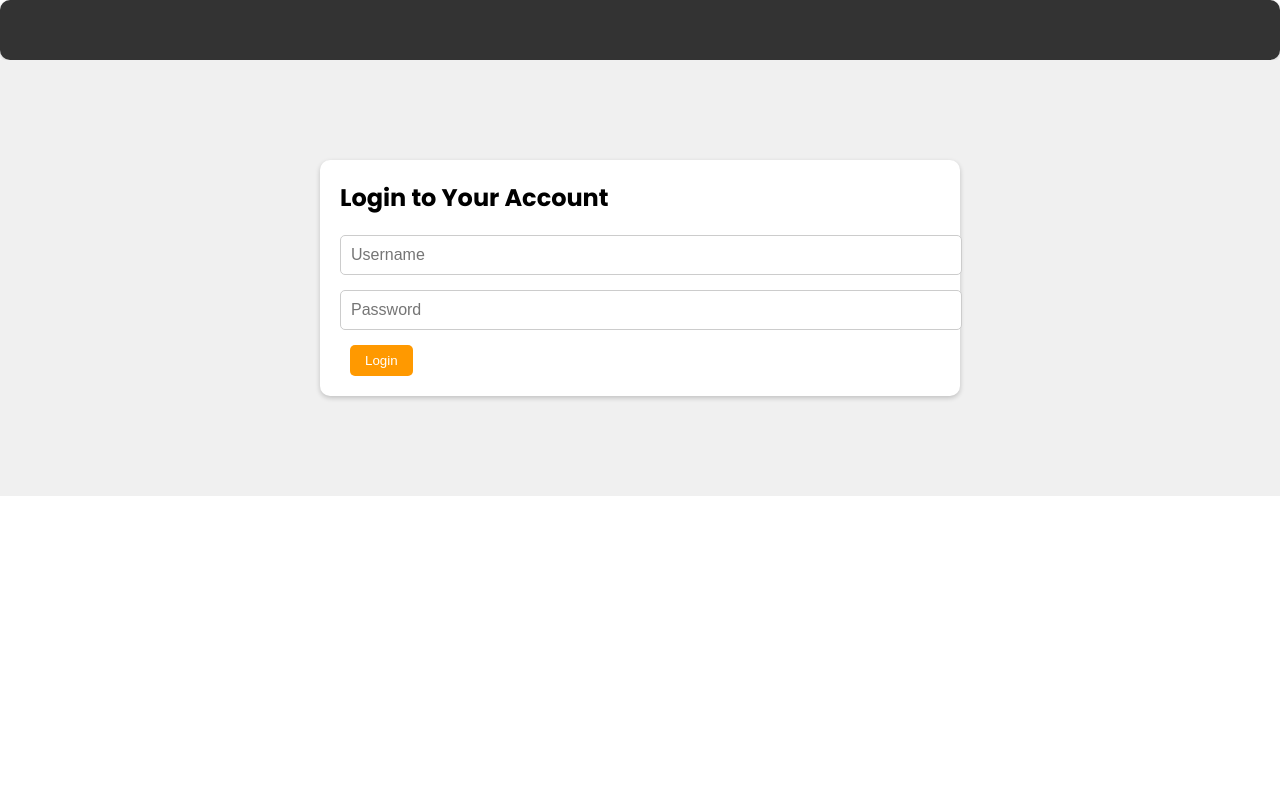
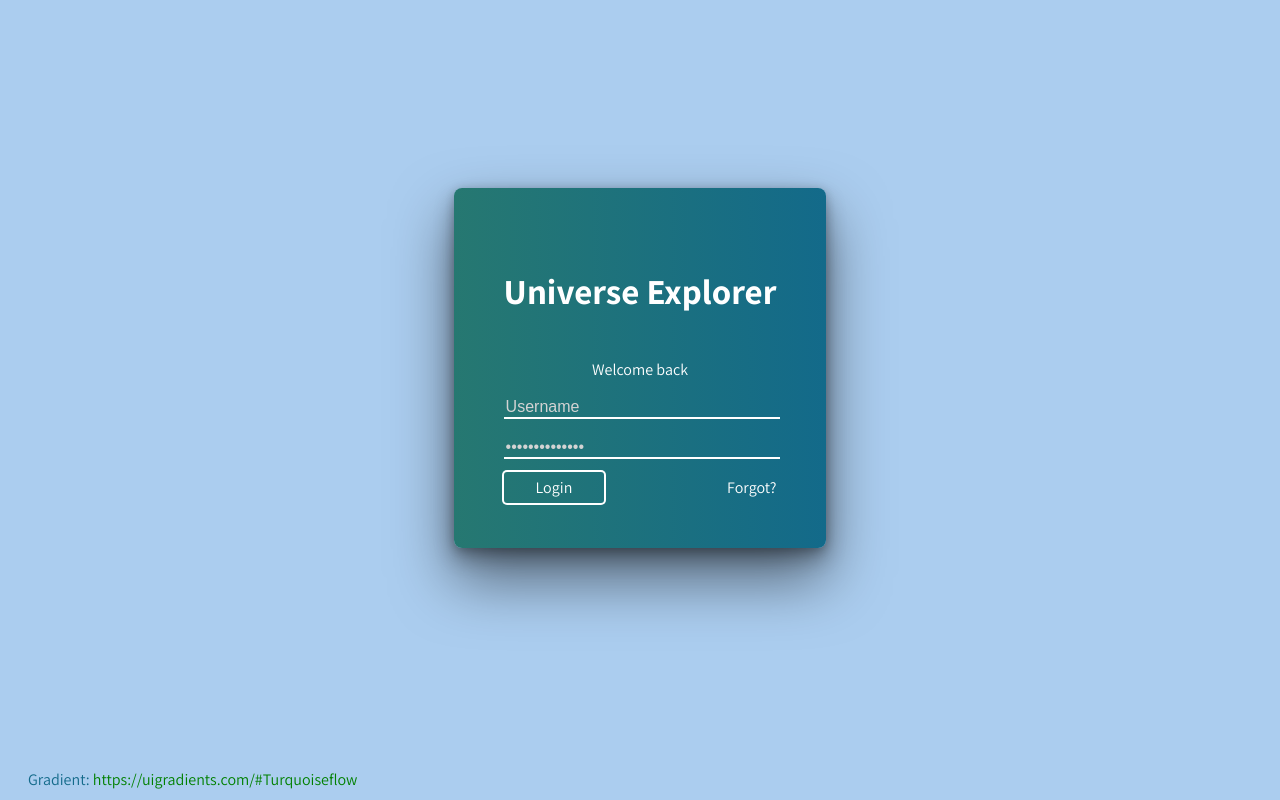
Before and after one commit to rrcoder0167/Power-Track, a Django app: page /login in a window 1280 px wide. Run offline with Django 4.2, Linux system fonts and the light colour scheme.

Commit message:
newest changes

```diff
--- /dev/null
+++ b/power_track_app/static/css/login.css
@@ -0,0 +1,97 @@
+body {
+    background: #ABCDEF;
+    font-family: Assistant, sans-serif;
+    display: flex;
+    min-height: 90vh;
+  }
+  .login {
+    color: white;
+    background: background: #136a8a;
+    background:
+      -webkit-linear-gradient(to right, #267871, #136a8a);
+    background:
+      linear-gradient(to right, #267871, #136a8a);
+    margin: auto;
+    box-shadow:
+      0px 2px 10px rgba(0,0,0,0.2),
+      0px 10px 20px rgba(0,0,0,0.3),
+      0px 30px 60px 1px rgba(0,0,0,0.5);
+    border-radius: 8px;
+    padding: 50px;
+  }
+  .login .head {
+    display: flex;
+    align-items: center;
+    justify-content: center;
+  }
+  .login .head .company {
+    font-size: 2.2em;
+  }
+  .login .msg {
+    text-align: center;
+  }
+  .login .form input[type=text].text {
+    border: none;
+    background: none;
+    box-shadow: 0px 2px 0px 0px white;
+    width: 100%;
+    color: white;
+    font-size: 1em;
+    outline: none;
+  }
+  .login .form .text::placeholder {
+    color: #D3D3D3;
+  }
+  .login .form input[type=password].password {
+    border: none;
+    background: none;
+    box-shadow: 0px 2px 0px 0px white;
+    width: 100%;
+    color: white;
+    font-size: 1em;
+    outline: none;
+    margin-bottom: 20px;
+    margin-top: 20px;
+  }
+  .login .form .password::placeholder {
+    color: #D3D3D3;
+  }
+  .login .form .btn-login {
+    background: none;
+    text-decoration: none;
+    color: white;
+    box-shadow: 0px 0px 0px 2px white;
+    border-radius: 3px;
+    padding: 5px 2em;
+    transition: 0.5s;
+  }
+  .login .form .btn-login:hover {
+    background: white;
+    color: dimgray;
+    transition: 0.5s;
+  }
+  .login .forgot {
+    text-decoration: none;
+    color: white;
+    float: right;
+  }
+  footer {
+    position: absolute;
+    color: #136a8a;
+    bottom: 10px;
+    padding-left: 20px;
+  }
+  footer p {
+    display: inline;
+  }
+  footer a {
+    color: green;
+    text-decoration: none;
+  }
+  footer a:hover {
+    text-decoration: underline;
+  }
+  footer .heart {
+    color: #B22222;
+    font-size: 1.5em
+  }
--- a/power_track_app/static/css/styles.css
+++ b/power_track_app/static/css/styles.css
@@ -8,7 +8,6 @@ body, h1, h2, h3, p, ul, li {
 body {
     font-family: 'Poppins', sans-serif;
 }
-
 /* Style the menu bar */
 .menu-bar {
     background-color: #333;
@@ -184,41 +183,3 @@ body {
         left: 0;
     }
 }
-
-/* Style for the authentication section */
-.auth-section {
-    background-color: #f0f0f0;
-    padding: 100px 0;
-    text-align: center;
-}
-
-/* Style for the authentication content */
-.auth-content {
-    max-width: 600px;
-    margin: 0 auto;
-    padding: 20px;
-    border-radius: 10px;
-    background-color: white;
-    box-shadow: 0px 2px 5px rgba(0, 0, 0, 0.2);
-}
-
-/* Style for the authentication form */
-.auth-form {
-    text-align: left;
-}
-
-/* Style for the authentication title */
-.auth-title {
-    font-size: 24px;
-    margin-bottom: 20px;
-}
-
-/* Style for the authentication input fields */
-.auth-input {
-    width: 100%;
-    padding: 10px;
-    margin-bottom: 15px;
-    border: 1px solid #ccc;
-    border-radius: 5px;
-    font-size: 16px;
-}
--- a/power_track_app/templates/login.html
+++ b/power_track_app/templates/login.html
@@ -1,30 +1,32 @@
 <!DOCTYPE html>
-<html lang="en">
+<html lang="en" >
 <head>
-    <meta charset="UTF-8">
-    <meta name="viewport" content="width=device-width, initial-scale=1.0">
-    <link rel="stylesheet" href="static/css/styles.css">
-    <link href="https://fonts.googleapis.com/css2?family=Poppins:wght@300;400;500;600;700&display=swap" rel="stylesheet">
-    <title>Login - Your Website</title>
+  <meta charset="UTF-8">
+  <title>Classic Login Form Example</title>
+  <link href="https://fonts.googleapis.com/css?family=Assistant:400,700" rel="stylesheet"><link rel="stylesheet" href="static/css/login.css">
+
 </head>
 <body>
-    <header class="menu-bar">
-        <!-- ... (menu bar code) ... -->
-    </header>
-    <main>
-        <section class="auth-section">
-            <div class="auth-content">
-                <div class="auth-form">
-                    <h2 class="auth-title">Login to Your Account</h2>
-                    <form>
-                        <input type="text" placeholder="Username" class="auth-input">
-                        <input type="password" placeholder="Password" class="auth-input">
-                        <button class="auth-button">Login</button>
-                    </form>
-                </div>
-            </div>
-        </section>
-    </main>
-    <script src="static/js/script.js"></script>
+<!-- partial:index.partial.html -->
+<section class='login' id='login'>
+  <div class='head'>
+  <h1 class='company'>Universe Explorer</h1>
+  </div>
+  <p class='msg'>Welcome back</p>
+  <div class='form'>
+    <form>
+  <input type="text" placeholder='Username' class='text' id='username' required><br>
+  <input type="password" placeholder='••••••••••••••' class='password'><br>
+  <a href="#" class='btn-login' id='do-login'>Login</a>
+  <a href="#" class='forgot'>Forgot?</a>
+    </form>
+  </div>
+</section>
+<footer>
+  <p>Gradient: <a href='https://uigradients.com/#Turquoiseflow'>https://uigradients.com/#Turquoiseflow</a></p>
+</footer>
+<!-- partial -->
+  <script  src="./script.js"></script>
+
 </body>
 </html>
```
Also changed, not shown: power_track_app/templates/home.html (added).
